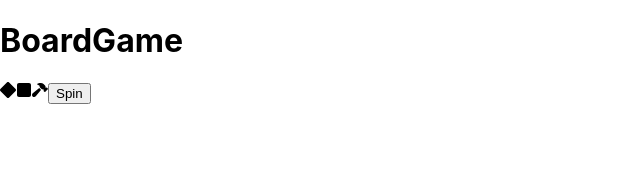
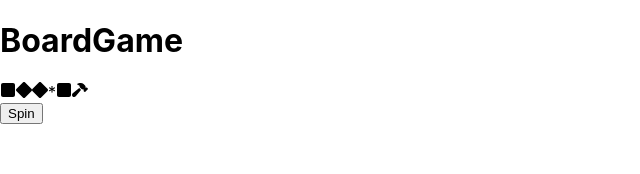
Before and after one commit to Rpayet/CitronShowcase, a React (Create React App) app: page /boardgame in a window 1280 px wide. Both pictures are taken after a click on the button "Spin". Shown: the top 174 px of the page, without its empty margins (0-640 px from the left). Built offline with nearby package versions, Linux system fonts and the light colour scheme.

Commit message:
Refactor Wheels component to display icons based on spin result

```diff
--- a/src/components/boardgame/Wheels.jsx
+++ b/src/components/boardgame/Wheels.jsx
@@ -19,19 +19,48 @@ export default function Wheels() {
             wheels.wheel4[Math.floor(Math.random() * wheels.wheel4.length)],
             wheels.wheel5[Math.floor(Math.random() * wheels.wheel5.length)]
         ]);
-    }
+    };
 
     const [spinResult, setSpinResult] = useState([]);
 
-    console.log(spinResult);
+    const iconDisplay = (icon) => {
+        switch(icon) {
+            case 'S':
+                return <FaSquare />;
+            case 'S+':
+                return <><FaSquare />*</>;
+            case 'D':
+                return <FaDiamond />;
+            case 'D+':
+                return <><FaDiamond />*</>;
+            case 'H':
+                return <FaHammer />;
+            case 'HH':
+                return <FaHammer />;
+            case 'SS':
+                return <><FaSquare /><FaSquare /></>;
+            case 'SS+':
+                return <><FaSquare /><FaSquare />*</>;
+            case 'DD':
+                return <><FaDiamond /><FaDiamond /></>;
+            case 'DD+':
+                return <><FaDiamond /><FaDiamond />*</>;
+            case '' :
+                return null;
+            default:
+                return <FaSquare />;
+        }
+    }
 
     return (
-        <>
-            <FaDiamond />
-            <FaSquare />
-            <FaHammer />
+        <div>
+            <div>
+                {spinResult.map((icon, index) => {
+                    return <span key={index}>{iconDisplay(icon)}</span>
+                })}
+            </div>
 
             <button onClick={() => handleSpin()} type="button">Spin</button>
-        </>
+        </div>
     )
 }
```
